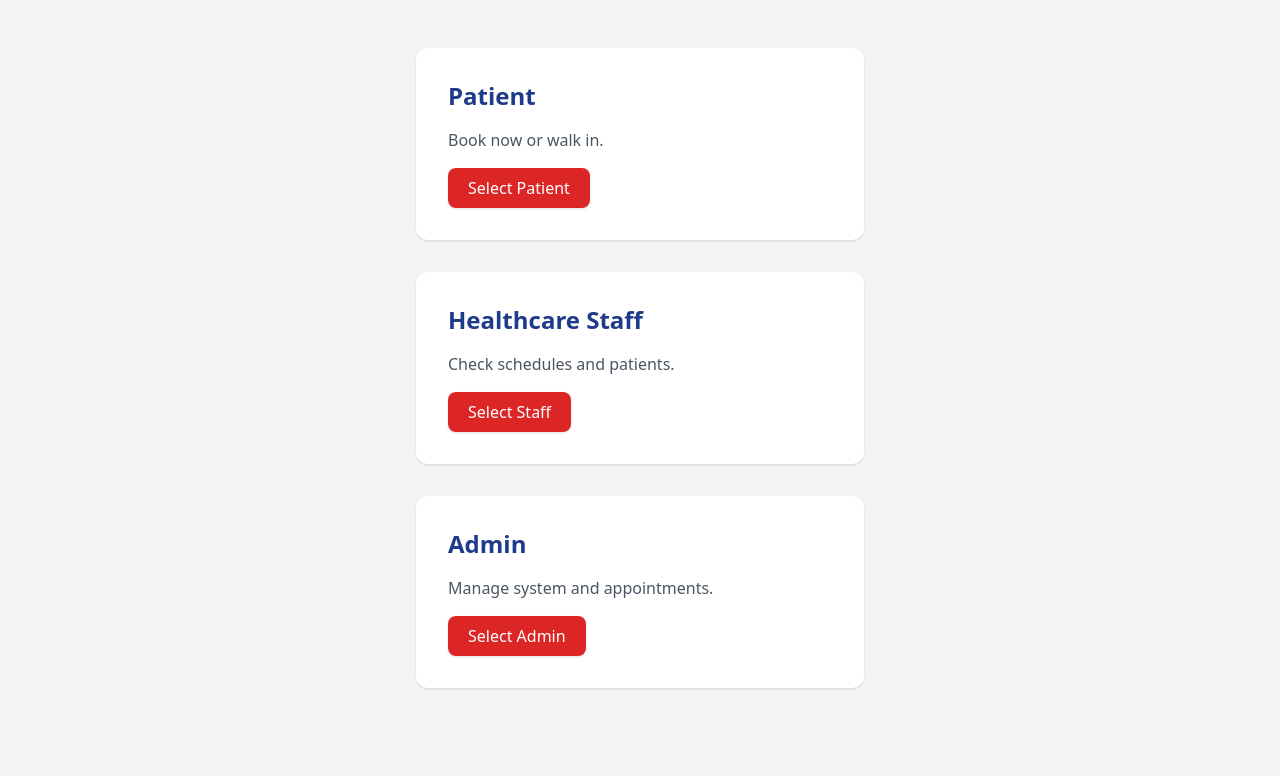
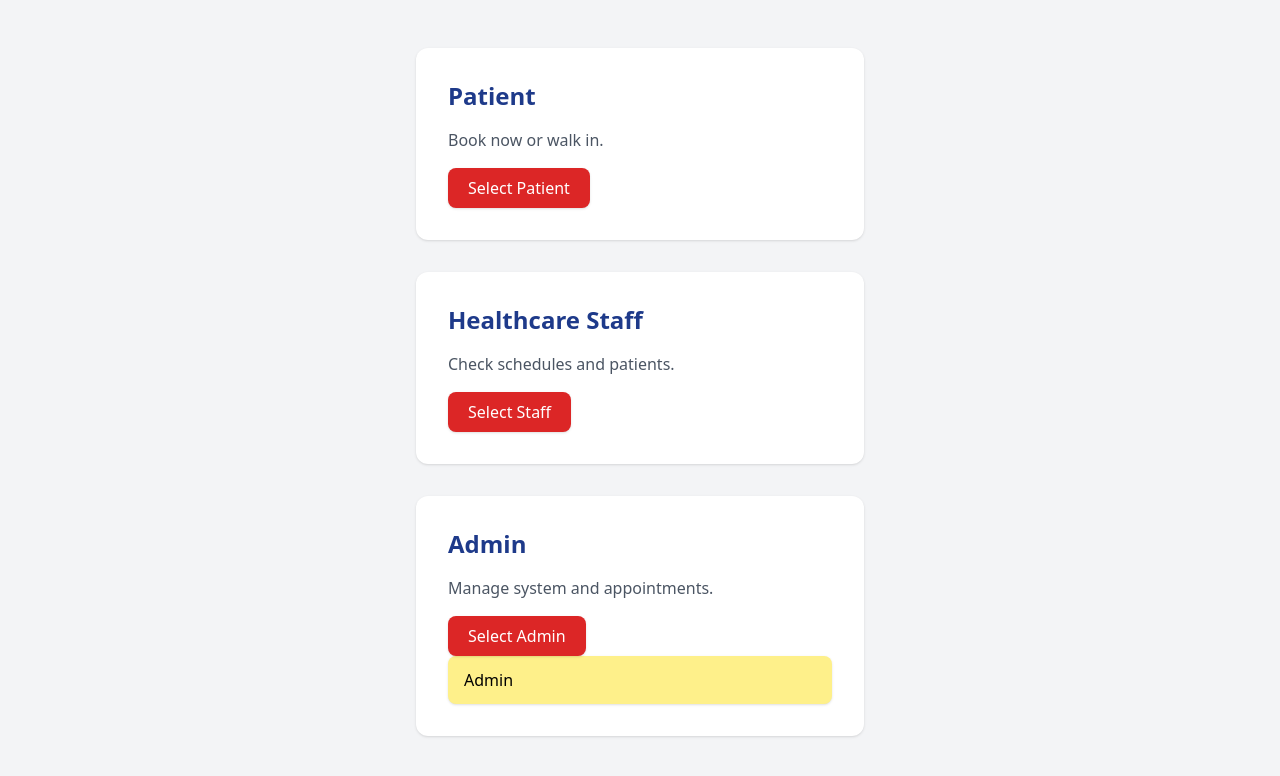
Before and after one commit to maniacguy3-max/queuing, a plain HTML site: page preselection.html in a window 1280 px wide. Shown: the part 188-964 px from the top of the page. Before the commit the page ends 940 px from the top, so only its background shows below. Drawn offline with nearby package versions, Linux system fonts and the light colour scheme.

Commit message:
Update preselection.html

```diff
--- a/preselection.html
+++ b/preselection.html
@@ -64,6 +64,9 @@
         <button class="bg-red-600 text-white px-5 py-2 rounded-lg shadow hover:bg-red-700 hover:scale-105 transition">
           Select Admin
         </button>
+        <a href="admin.html" class="block w-full text-left bg-yellow-200 px-4 py-3 rounded-lg shadow hover:bg-yellow-300 hover:scale-105 transition">
+           Admin
+        </a>
       </div>
 
     </div>
```
